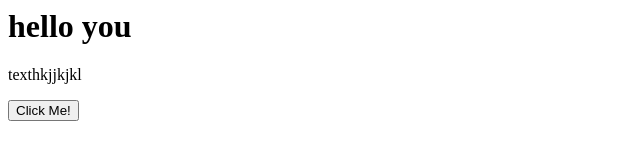
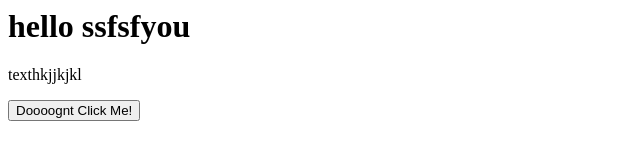
Before and after one commit to zizi-busy/My-1st-webpage-Mars, a plain HTML site: page index.html in a window 1280 px wide. Shown: the whole page, without its empty margins (0-640 px from the left). Drawn offline with Linux system fonts and the light colour scheme.

Commit message:
button changed

```diff
--- a/index.html
+++ b/index.html
@@ -6,8 +6,8 @@
     <title>Document</title>
 </head>
 <body>
-    <h1>hello you</h1>
+    <h1>hello ssfsfyou</h1>
     <p>texthkjjkjkl</p>
-    <button type="button">Click Me!</button>
+    <button type="button">Doooognt Click Me!</button>
 </body>
 </html>
```
